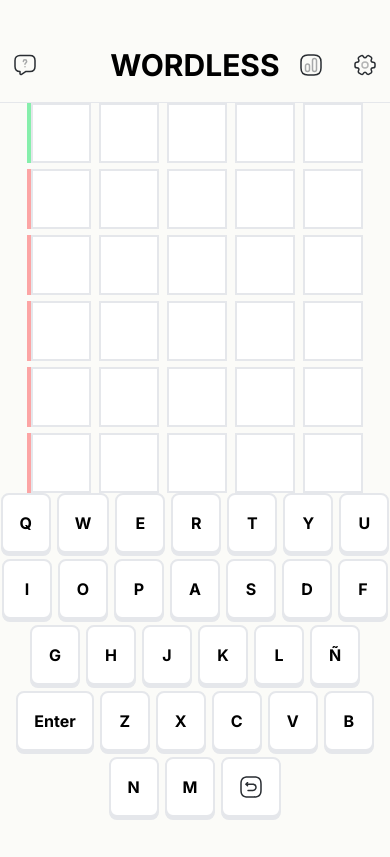
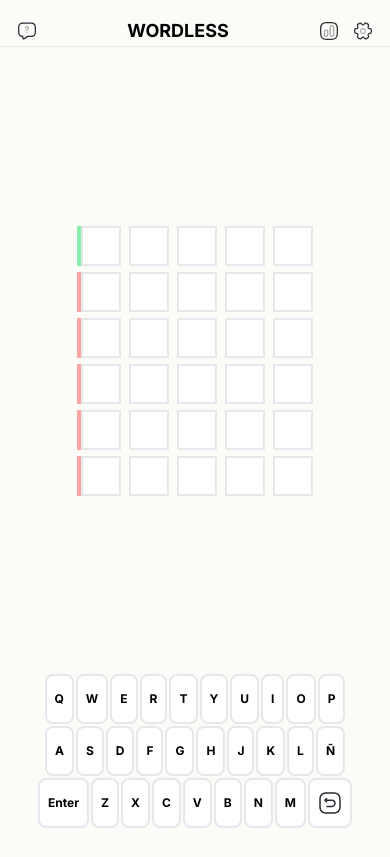
Before and after one commit to EnzoEmb/wordless, a Next.js app: page / in a window 390 px wide. Built offline with nearby package versions, Linux system fonts and the light colour scheme.

Commit message:
Responsive mobile

```diff
--- a/components/Canvas.js
+++ b/components/Canvas.js
@@ -18,7 +18,7 @@
   }
 
   return (
-    <div className="max-w-[480px] gap-1.5 flex flex-wrap justify-center mx-auto">
+    <div className="my-3 max-w-[480px] gap-1.5 flex flex-wrap justify-center mx-auto flex-col">
       {words}
     </div>
   );
--- a/components/DialogAbout.js
+++ b/components/DialogAbout.js
@@ -4,8 +4,8 @@
 const DialogAbout = () => {
   return (
     <Dialog.Root>
-      <Dialog.Trigger className="duration-200 transition-colors hover:bg-slate-100 rounded-xl grid place-items-center w-[50px] h-[50px]" title="Acerca de...">
-        <img src="message-question.svg" alt="Acerca de..." />
+      <Dialog.Trigger className="duration-200 transition-colors hover:bg-slate-100 rounded-xl grid place-items-center w-[30px] h-[30px] sm:w-[50px] sm:h-[50px]" title="Acerca de...">
+        <img className="w-[20px] sm:w-auto" src="message-question.svg" alt="Acerca de..." />
       </Dialog.Trigger>
 
       <Dialog.Portal>
--- a/components/Header.js
+++ b/components/Header.js
@@ -1,16 +1,16 @@
 import DialogAbout from "./DialogAbout";
 
 const Header = () => {
+
   return (
-    <header className="max-w-[570px] w-full mx-auto border-solid border-b flex justify-between items-center pb-3">
-      <div className="w-[130px] flex items-center">
-      <DialogAbout />
-
+    <header className="max-w-[570px] w-full mx-auto border-solid border-b flex justify-between items-center sm:pb-3 px-3 sm:px-0">
+      <div className="sm:w-[130px] flex items-center">
+        <DialogAbout />
       </div>
-      <h1 className="font-[700] text-3xl">WORDLESS</h1>
-      <div className="w-[130px] flex items-center justify-end gap-1">
-        <button className="duration-200 transition-colors hover:bg-slate-100 rounded-xl grid place-items-center w-[50px] h-[50px]" title="Mis estadísticas"><img src="chart-2.svg" alt="Mis estadísticas" /></button>
-        <button className="duration-200 transition-colors hover:bg-slate-100 rounded-xl grid place-items-center w-[50px] h-[50px]" title="Configuración"><img src="setting-2.svg" alt="Configuración" /></button>
+      <h1 className="font-[700] text-lg sm:text-3xl">WORDLESS</h1>
+      <div className="sm:w-[130px] flex items-center justify-end gap-1">
+        <button className="duration-200 transition-colors hover:bg-slate-100 rounded-xl grid place-items-center w-[30px] h-[30px] sm:w-[50px] sm:h-[50px]" title="Mis estadísticas"><img className="w-[20px] sm:w-auto" src="chart-2.svg" alt="Mis estadísticas" /></button>
+        <button className="duration-200 transition-colors hover:bg-slate-100 rounded-xl grid place-items-center w-[30px] h-[30px] sm:w-[50px] sm:h-[50px]" title="Configuración"><img className="w-[20px] sm:w-auto" src="setting-2.svg" alt="Configuración" /></button>
       </div>
 
     </header>
--- a/components/Key.js
+++ b/components/Key.js
@@ -2,7 +2,7 @@
 
 const Key = (props) => {
   return (
-    <button onClick={props.onClick} className="min-w-[50px] text-center p-4 rounded-lg border-solid border-2 shadow-key bg-white font-bold">
+    <button onClick={props.onClick} className="h-[50px] sm:h-auto sm:min-w-[50px] text-center rounded-lg border-solid border-2 sm:shadow-key bg-white font-bold p-2 sm:p-4 text-xs sm:text-base">
       {props.children}
     </button>
   );
--- a/components/Keyboard.js
+++ b/components/Keyboard.js
@@ -35,7 +35,7 @@
   useKeyPress(keys, (e) => handleKeyPress(e.key))
 
   return (
-    <div className="max-w-[570px] gap-1.5 flex flex-wrap justify-center mx-auto">
+    <div className="max-w-[320px] sm:max-w-[570px] sm:gap-1.5 gap-0.5 flex flex-wrap justify-center mx-auto">
       {keys.map((keyLetter, index) => {
 
         if (keyLetter.length != 1) {
--- a/components/Letter.js
+++ b/components/Letter.js
@@ -1,4 +1,3 @@
-import { useEffect } from 'react';
 import useGuessStore from '../store';
 
 const Letter = (props) => {
@@ -6,23 +5,22 @@
   let classes;
   const currentWord = useGuessStore((state) => state.currentWord);
   const takedGuess = useGuessStore((state) => state.takedGuess);
-  const resetTakedGuess = useGuessStore((state) => state.resetTakedGuess)
   let guessLetter = currentWord[props.index];
 
-  if (takedGuess || props.isHistory) {
-    if (props.letter) {
+  if (props.letter) {
+    if (takedGuess || props.isHistory) {
       if (guessLetter === props.letter) {
-        classes = "animate-flip-to-green bg-green-500 border-green-500 text-white";
+        classes = "animate-flip-to-green";
       } else if (currentWord.includes(props.letter)) {
-        classes = "animate-flip-to-yellow bg-yellow-400 border-yellow-400 text-white";
+        classes = "animate-flip-to-yellow";
       } else if (guessLetter != props.letter) {
-        classes = "animate-flip-to-gray bg-gray-400 border-gray-400 text-white";
+        classes = "animate-flip-to-gray";
       }
     }
   }
 
   return (
-    <div className={"w-[60px] h-[60px] border-solid border-2 flex place-items-center text-center justify-center uppercase text-xl font-bold bg-white " + (classes ? classes : '')}>
+    <div className={"w-[40px] h-[40px] sm:w-[60px] sm:h-[60px] border-solid border-2 flex place-items-center text-center justify-center uppercase text-xl font-extrabold bg-white " + (classes ? classes : '')}>
       {props.letter}
     </div>
   );
--- a/components/Word.js
+++ b/components/Word.js
@@ -1,5 +1,6 @@
 import Letter from './Letter';
 import useGuessStore from '../store';
+import config from '../utils/config';
 
 const Word = (props) => {
   const currentGuess = useGuessStore((state) => state.currentGuess);
@@ -13,20 +14,20 @@
 
   if (props.currentWord) {
     return (
-      <div className="flex gap-2 mx-auto border-l-4 border-green-300">
+      <div className={"flex gap-2 mx-auto " + (config.DEBUG ? 'border-l-4 border-green-300' : '')}>
         {currentGuess?.map((letter, index) => (<Letter key={index} index={index} letter={letter} />))}
         {remainingLetters}
       </div>
     );
-  } else if(props.historyWord){
+  } else if (props.historyWord) {
     return (
-      <div className="flex gap-2 mx-auto border-l-4 border-yellow-300">
+      <div className={"flex gap-2 mx-auto " + (config.DEBUG ? 'border-l-4 border-yellow-300' : '')}>
         {props.historyWord?.map((letter, index) => (<Letter key={index} index={index} letter={letter} isHistory={true} />))}
       </div>
     );
   } else {
     return (
-      <div className="flex gap-2 mx-auto border-l-4 border-red-300">
+      <div className={"flex gap-2 mx-auto " + (config.DEBUG ? 'border-l-4 border-red-300' : '')}>
         <Letter />
         <Letter />
         <Letter />
--- a/pages/index.js
+++ b/pages/index.js
@@ -4,7 +4,7 @@
 
 export default function Home() {
   return (
-    <div className="mx-auto max-w-3xl flex flex-col justify-between min-h-screen py-10">
+    <div className="mx-auto max-w-3xl flex flex-col justify-between min-h-screen py-4 sm:py-10">
       <Header />
       <Canvas />
       <Keyboard />
--- a/store/index.js
+++ b/store/index.js
@@ -28,7 +28,6 @@
       }
     } else {
       // console.log('No adivinó');
-
       return {
         takedGuess: true,
         attemptNumber: state.attemptNumber + 1,
--- a/tailwind.config.js
+++ b/tailwind.config.js
@@ -12,9 +12,9 @@
         'key': '0 3px 0 0 #e5e7eb',
       },
       animation: {
-        'flip-to-gray': 'flipToGray .75s ease-in-out 1 forwards',
-        'flip-to-green': 'flipToGreen .75s ease-in-out 1 forwards',
-        'flip-to-yellow': 'flipToYellow .75s ease-in-out 1 forwards',
+        'flip-to-gray': 'flipToGray .75s ease-in-out 0s 1 forwards running',
+        'flip-to-green': 'flipToGreen .75s ease-in-out 0s 1 forwards running',
+        'flip-to-yellow': 'flipToYellow .75s ease-in-out 0s 1 forwards running',
       },
       keyframes: {
         flipToGray: {
@@ -37,9 +37,37 @@
           },
           '100%': {
             transform: 'rotateX(0deg)',
+            backgroundColor: '#9CA3AF',
+            borderColor: '#9CA3AF',
+            color: 'white',
           },
         },
         flipToGreen: {
+          '0%': {
+            transform: 'rotateX(0deg)',
+            backgroundColor: 'white',
+            borderColor: '#e5e7eb',
+            color: 'black',
+          },
+          '50%': {
+            transform: 'rotateX(-90deg)',
+            backgroundColor: 'white',
+            borderColor: '#e5e7eb',
+            color: 'black',
+          },
+          '51%': {
+            backgroundColor: '#34D399',
+            borderColor: '#34D399',
+            color: 'white',
+          },
+          '100%': {
+            transform: 'rotateX(0deg)',
+            backgroundColor: '#34D399',
+            borderColor: '#34D399',
+            color: 'white',
+          },
+        },
+        flipToYellow: {
           '0%': {
             transform: 'rotateX(0deg)',
             backgroundColor: 'white',
@@ -59,28 +87,9 @@
           },
           '100%': {
             transform: 'rotateX(0deg)',
-          },
-        },
-        flipToYellow: {
-          '0%': {
-            transform: 'rotateX(0deg)',
-            backgroundColor: 'white',
-            borderColor: '#e5e7eb',
-            color: 'black',
-          },
-          '50%': {
-            transform: 'rotateX(-90deg)',
-            backgroundColor: 'white',
-            borderColor: '#e5e7eb',
-            color: 'black',
-          },
-          '51%': {
-            backgroundColor: '#34D399',
-            borderColor: '#34D399',
+            backgroundColor: '#FBBF24',
+            borderColor: '#FBBF24',
             color: 'white',
-          },
-          '100%': {
-            transform: 'rotateX(0deg)',
           },
         },
       }
--- a/utils/config.js
+++ b/utils/config.js
@@ -1,5 +1,5 @@
 const config = {
-  DEBUG_MODE: true,
+  DEBUG: true,
   MAX_ATTEMPTS: 6,
 }
 export default config;
```
